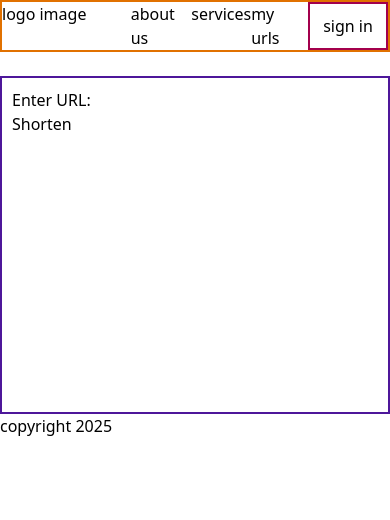
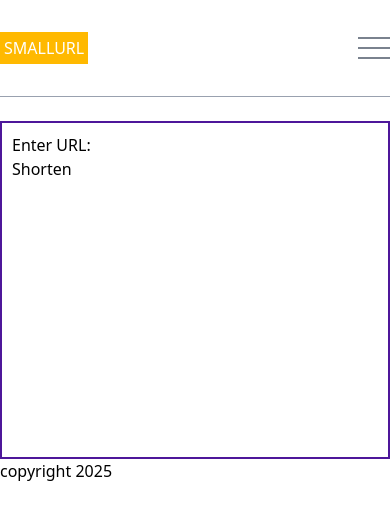
Before and after one commit to guardianprime/url-shortener, a React (Vite) app in the folder FRONTEND/: page / in a window 390 px wide. Shown: the top 520 px of the page. Built offline with nearby package versions, Linux system fonts and the light colour scheme.

Commit message:
chore: created a hamburger menu

```diff
--- a/FRONTEND/index.html
+++ b/FRONTEND/index.html
@@ -8,7 +8,7 @@
     <link rel="icon" type="image/png" sizes="32x32" href="/favicon-32x32.png" />
     <link rel="icon" type="image/png" sizes="16x16" href="/favicon-16x16.png" />
     <link rel="manifest" href="/site.webmanifest" />
-    <title>url shortener</title>
+    <title>Smallurl: url shortener</title>
   </head>
   <body>
     <div id="root" class="h-screen"></div>
--- a/FRONTEND/src/App.jsx
+++ b/FRONTEND/src/App.jsx
@@ -1,11 +1,13 @@
 import Navbar from "./components/Navbar";
 import HeroSection from "./components/HeroSection";
 import Footer from "./components/Footer";
+import Hamburger from "./components/Hamburger";
 
 const App = () => {
   return (
     <>
-      <Navbar />
+      {/* //<Navbar /> */}
+      <Hamburger />
       <HeroSection />
       <Footer />
     </>
--- /dev/null
+++ b/FRONTEND/src/components/Hamburger.jsx
@@ -0,0 +1,85 @@
+import { useState } from "react";
+
+export default function Hamburger() {
+  const [isNavOpen, setIsNavOpen] = useState(false);
+
+  return (
+    <div className="flex items-center justify-between border-b border-gray-400 py-8">
+      <div className="bg-amber-400 text-white p-1">SMALLURL</div>
+      <nav>
+        <section className="MOBILE-MENU flex lg:hidden">
+          <div
+            className="HAMBURGER-ICON space-y-2"
+            onClick={() => setIsNavOpen((prev) => !prev)}
+          >
+            <span className="block h-0.5 w-8 animate-pulse bg-gray-600"></span>
+            <span className="block h-0.5 w-8 animate-pulse bg-gray-600"></span>
+            <span className="block h-0.5 w-8 animate-pulse bg-gray-600"></span>
+          </div>
+
+          <div className={isNavOpen ? "showMenuNav" : "hideMenuNav"}>
+            <div
+              className="absolute top-0 right-0 px-8 py-8"
+              onClick={() => setIsNavOpen(false)}
+            >
+              <svg
+                className="h-8 w-8 text-gray-600"
+                viewBox="0 0 24 24"
+                fill="none"
+                stroke="currentColor"
+                strokeWidth="2"
+                strokeLinecap="round"
+                strokeLinejoin="round"
+              >
+                <line x1="18" y1="6" x2="6" y2="18" />
+                <line x1="6" y1="6" x2="18" y2="18" />
+              </svg>
+            </div>
+            <ul className="flex flex-col items-center justify-between min-h-[250px]">
+              <li className="border-b border-gray-400 my-8 uppercase">
+                <a href="/about">About</a>
+              </li>
+              <li className="border-b border-gray-400 my-8 uppercase">
+                <a href="/shorten/urls">my urls</a>
+              </li>
+              <li className="border-b border-gray-400 my-8 uppercase">
+                <a href="/contact">Sign in</a>
+              </li>
+            </ul>
+          </div>
+        </section>
+
+        <ul className="DESKTOP-MENU hidden space-x-8 lg:flex">
+          <li>
+            <a href="/about">About</a>
+          </li>
+          <li>
+            <a href="/shorten/urls">my urls</a>
+          </li>
+          <li>
+            <a href="/contact">Sign in</a>
+          </li>
+        </ul>
+      </nav>
+      <style>{`
+      .hideMenuNav {
+        display: none;
+      }
+      .showMenuNav {
+        display: block;
+        position: absolute;
+        width: 100%;
+        height: 100vh;
+        top: 0;
+        left: 0;
+        background: white;
+        z-index: 10;
+        display: flex;
+        flex-direction: column;
+        justify-content: space-evenly;
+        align-items: center;
+      }
+    `}</style>
+    </div>
+  );
+}
--- a/FRONTEND/src/components/Navbar.jsx
+++ /dev/null
@@ -1,23 +0,0 @@
-const Navbar = () => {
-  return (
-    <header className="flex border-amber-600 border-2 justify-between">
-      <div>logo image</div>
-      <nav className="w-2/3 flex justify-between ">
-        <ul className="flex justify-between w-2/3">
-          <li>
-            <a href="">about us</a>
-          </li>
-          <li>
-            <a href="">services</a>
-          </li>
-          <li>
-            <a href="/shorten/urls">my urls</a>
-          </li>
-        </ul>
-        <button className="w-20 border-2 border-pink-800">sign in</button>
-      </nav>
-    </header>
-  );
-};
-
-export default Navbar;
```
